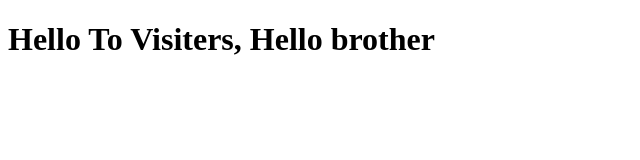
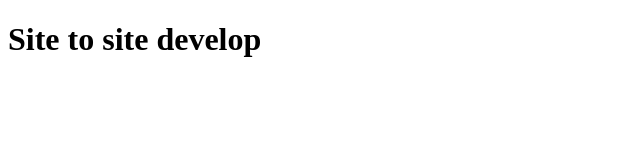
Before and after one commit to SunilKoli/coursera-test, a plain HTML site: page site/index.html in a window 1280 px wide. Shown: the whole page, without its empty margins (0-640 px from the left). Drawn offline with Linux system fonts and the light colour scheme.

Commit message:
small change

```diff
--- a/site/index.html
+++ b/site/index.html
@@ -4,7 +4,7 @@
 	<title>Hello My new Web!</title>
 </head>
 <body>
-<h1>Hello To Visiters, Hello brother</h1>
+<h1>Site to site develop</h1>
 
 </body>
 </html>
```
